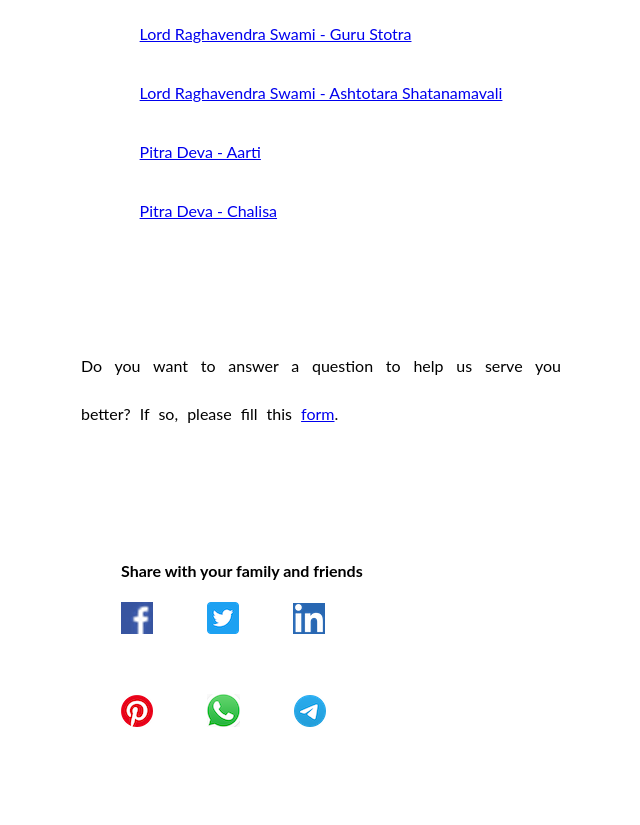
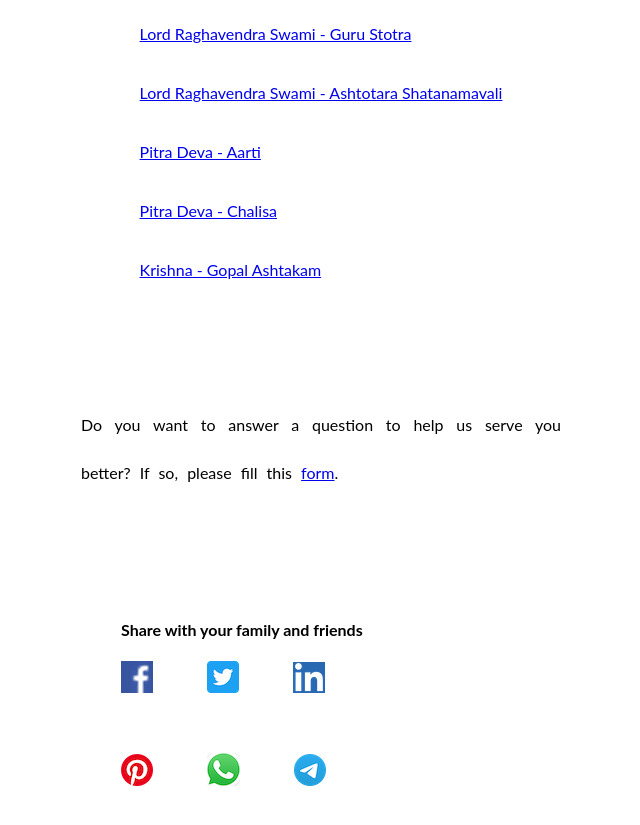
Before and after one commit to abhishekdjoshi/abhishekdjoshi.kclstr.io, a Jekyll site: the page mantras.html, which Jekyll copies as it is, in a window 1280 px wide and 900 px high, scrolled down 3317 px. Shown: the top 825 px of the window, without its empty margins (319-959 px from the left). Built offline with Jekyll 4.4.1, drawn with Linux system fonts in a browser that asks for light colours; a script that is not in the unit is left out.

Commit message:
Update mantras.html

```diff
--- a/mantras.html
+++ b/mantras.html
@@ -501,6 +501,13 @@
             >
           </td>
         </tr>
+        <tr>
+          <td>
+            <a href="/pages/krishna/gopal_ashtakam.html" target="_blank"
+              >Krishna - Gopal Ashtakam</a
+            >
+          </td>
+        </tr>
       </table>
 
       <br /><br />
```
